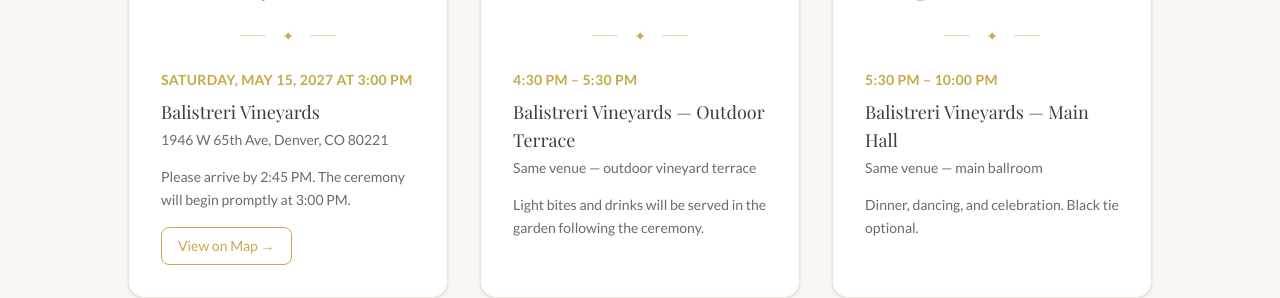
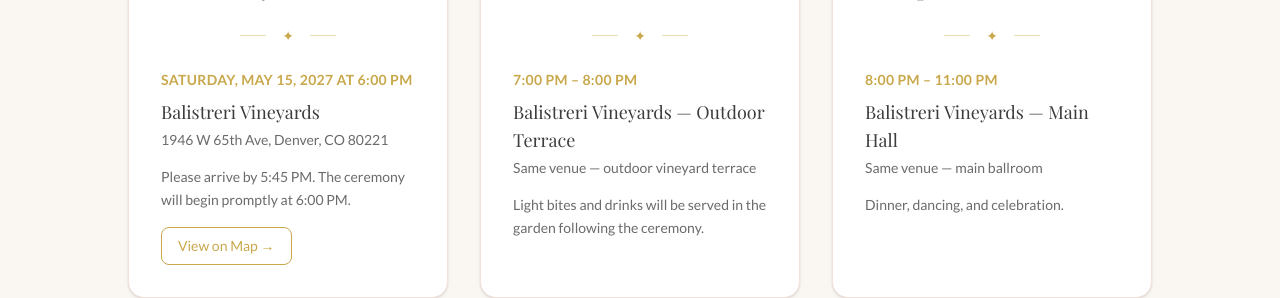
Before and after one commit to rahul-tasker/wedding-website, a Next.js app: page /details in a window 1280 px wide. Shown: the part 549-847 px from the top of the page. Built offline with nearby package versions, Linux system fonts and the light colour scheme; a web font is replaced by a local one.

Commit message:
Update FAQs, times, favicon, and travel page

```diff
--- a/src/app/details/page.tsx
+++ b/src/app/details/page.tsx
@@ -6,16 +6,16 @@
   {
     type: 'Ceremony',
     icon: '💒',
-    time: 'Saturday, May 15, 2027 at 3:00 PM',
+    time: 'Saturday, May 15, 2027 at 6:00 PM',
     venue: 'Balistreri Vineyards',
     address: '1946 W 65th Ave, Denver, CO 80221',
-    notes: 'Please arrive by 2:45 PM. The ceremony will begin promptly at 3:00 PM.',
+    notes: 'Please arrive by 5:45 PM. The ceremony will begin promptly at 6:00 PM.',
     mapsUrl: 'https://maps.google.com',
   },
   {
     type: 'Cocktail Hour',
     icon: '🥂',
-    time: '4:30 PM – 5:30 PM',
+    time: '7:00 PM – 8:00 PM',
     venue: 'Balistreri Vineyards — Outdoor Terrace',
     address: 'Same venue — outdoor vineyard terrace',
     notes: 'Light bites and drinks will be served in the garden following the ceremony.',
@@ -24,10 +24,10 @@
   {
     type: 'Reception',
     icon: '🎉',
-    time: '5:30 PM – 10:00 PM',
+    time: '8:00 PM – 11:00 PM',
     venue: 'Balistreri Vineyards — Main Hall',
     address: 'Same venue — main ballroom',
-    notes: 'Dinner, dancing, and celebration. Black tie optional.',
+    notes: 'Dinner, dancing, and celebration.',
     mapsUrl: null,
   },
 ]
--- a/src/app/faq/page.tsx
+++ b/src/app/faq/page.tsx
@@ -7,43 +7,43 @@
 const faqs = [
   {
     q: 'What is the dress code?',
-    a: 'Cocktail attire. Come looking and feeling your best — wear whatever makes you feel most like yourself.',
+    a: 'Cocktail attire — come looking and feeling your best. Wear whatever makes you feel most like yourself.',
   },
   {
     q: 'Are children welcome?',
-    a: 'We love your little ones! However, we have decided to keep our celebration adults-only (18+) so everyone can relax and enjoy the evening. We hope you can arrange childcare and celebrate with us.',
+    a: 'Absolutely! We love your little ones and welcome them to celebrate with us.',
   },
   {
     q: 'Can I bring a plus one?',
-    a: "Due to venue capacity, we are only able to accommodate guests specifically listed on your invitation. If your invite says 'and guest,' please feel free to bring someone. If not, we ask that you attend solo.",
+    a: "We are only able to accommodate guests listed on your invitation. If your invite includes '& Guest,' please feel free to bring someone along. If not, we kindly ask that you attend solo.",
   },
   {
     q: 'Will the ceremony be indoors or outdoors?',
-    a: 'The ceremony will be held outdoors in the estate gardens, weather permitting. The reception will be indoors in the grand ballroom. We recommend bringing a light wrap for the evening.',
+    a: 'The ceremony will be held outdoors, weather permitting — if Mother Nature has other plans, we will move inside. The reception will flow between indoor and outdoor spaces so you can enjoy both.',
   },
   {
     q: 'Is there parking at the venue?',
-    a: 'Yes, complimentary parking is available on-site. However, we strongly encourage guests to use the shuttle or rideshare if you plan to drink. Please do not drink and drive.',
+    a: 'Yes, parking is available on-site. If you plan to drink, please arrange a rideshare or designate a driver.',
   },
   {
     q: 'What time should I arrive?',
-    a: 'Please arrive by 2:45 PM. Seating begins at 2:30 PM and the ceremony will start promptly at 3:00 PM. Latecomers will need to wait until after the processional to be seated.',
+    a: 'Please plan to arrive by 6:00 PM so we can get the celebration started on time.',
   },
   {
     q: 'Will there be an open bar?',
-    a: 'Yes! We will have a full open bar during cocktail hour and reception, including wine, beer, spirits, and non-alcoholic options.',
+    a: 'Yes! We will have a full open bar throughout the evening, including wine, beer, spirits, and non-alcoholic options.',
   },
   {
     q: 'Can I take photos during the ceremony?',
-    a: "We are having an unplugged ceremony — we ask that all phones and cameras be put away during the ceremony so you can be fully present. Our photographer will capture everything beautifully. Feel free to take photos during cocktail hour and reception!",
+    a: 'Yes, feel free to capture the moment! We just ask that you stay seated and keep phones on silent so everyone can be fully present.',
   },
   {
     q: 'What should I do if I have dietary restrictions?',
-    a: 'Please note any dietary restrictions on your RSVP form. We will do our best to accommodate all needs. Please also feel free to contact us directly if you have severe allergies.',
+    a: 'Please note any dietary restrictions or allergies on your RSVP form and we will make sure you are taken care of.',
   },
   {
     q: 'Where should I stay?',
-    a: 'We have arranged room blocks at nearby hotels. Please visit our Travel page for details and special rates.',
+    a: 'We are currently working on arranging hotel blocks for our guests and will update this page as soon as details are confirmed. Check back soon!',
   },
 ]
 
--- a/src/app/page.tsx
+++ b/src/app/page.tsx
@@ -70,7 +70,7 @@
           {[
             { icon: '📅', label: 'Date', value: 'May 15, 2027' },
             { icon: '📍', label: 'Venue', value: 'Balistreri Vineyards, Denver' },
-            { icon: '🕒', label: 'Ceremony', value: '3:00 PM' },
+            { icon: '🕒', label: 'Ceremony', value: '6:00 PM' },
           ].map(({ icon, label, value }) => (
             <div key={label} className="flex flex-col items-center gap-2">
               <span className="text-3xl">{icon}</span>
```
Also changed, not shown: src/app/layout.tsx (+1 -0 lines), 1 other file (tests, documents, lock files or other folders).
